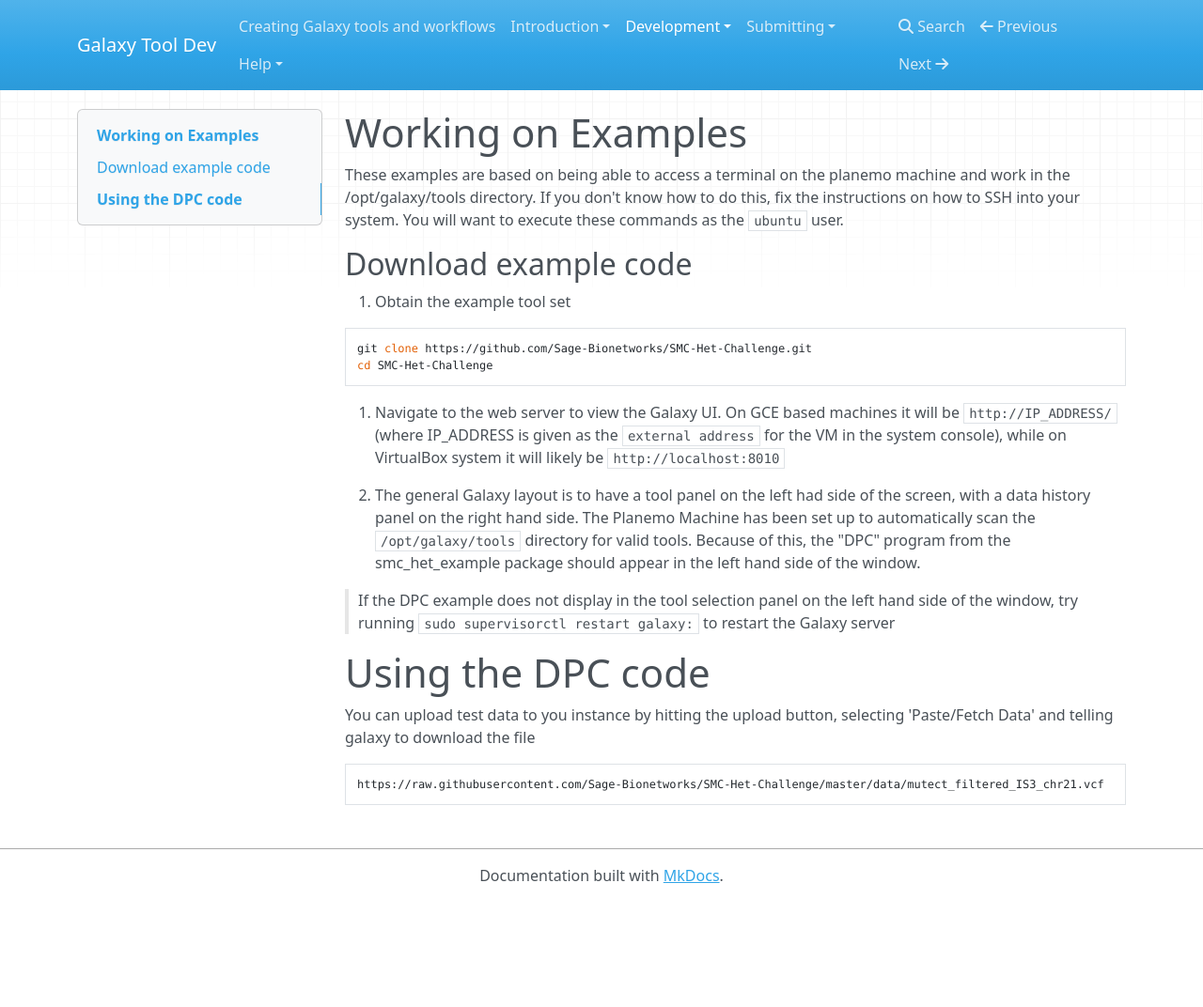
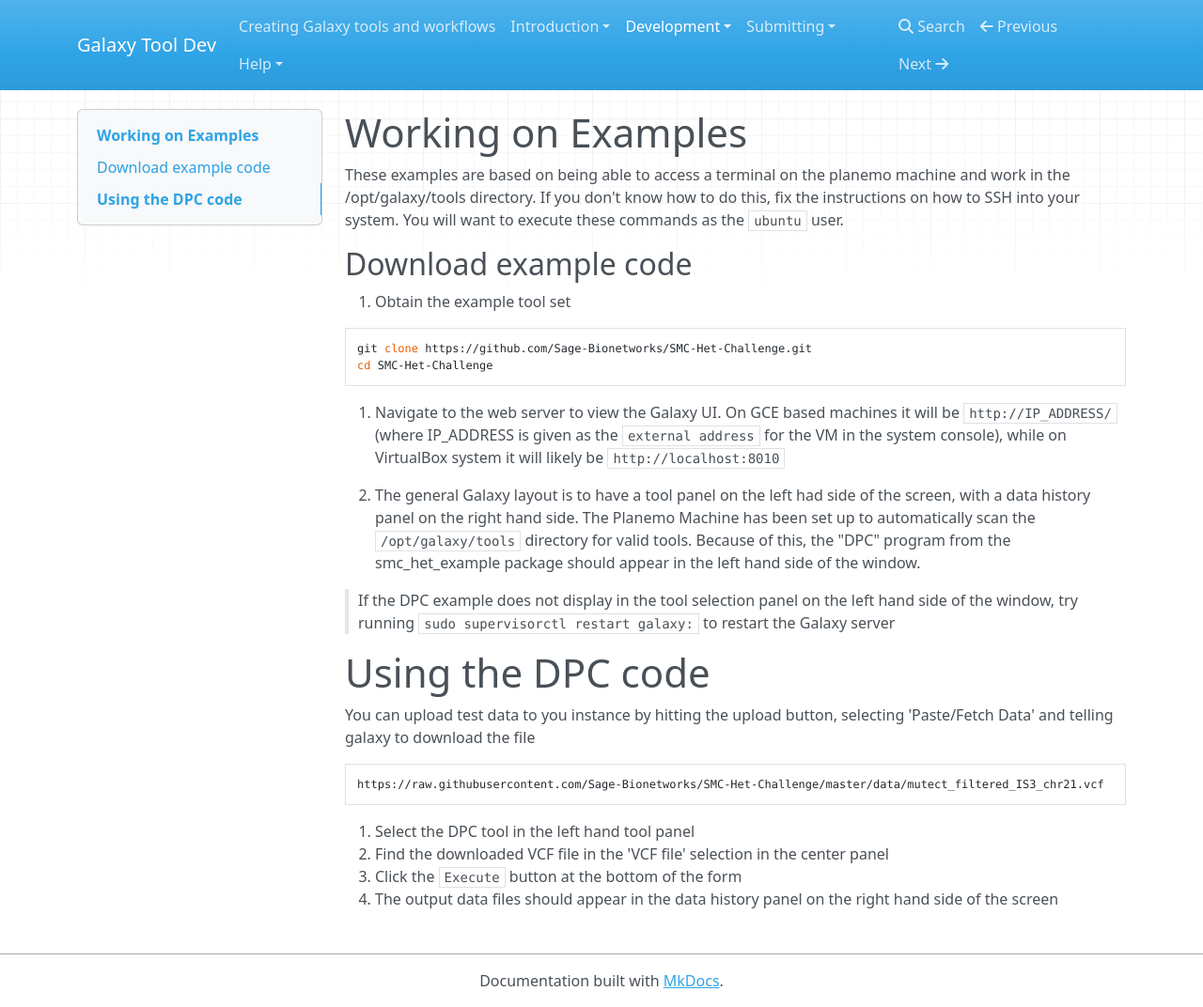
Before and after one commit to kellrott/galaxy-tooldev-docs, an MkDocs documentation site: the page built from docs/02_Examples.md, in a window 1280 px wide and 1072 px high. Shown: the whole window at 94% size. Built offline with MkDocs 1.6.1, drawn with Linux system fonts in a browser that asks for light colours; nearby versions of some CDN libraries; old or Windows-style settings are respelled for this version of MkDocs.

Commit message:
Adding notes about how to run example programs

````diff
--- a/docs/02_Examples.md
+++ b/docs/02_Examples.md
@@ -3,10 +3,7 @@
 Working on Examples
 ===================
 
-These examples are based on being able to access a terminal on the
-planemo machine and work in the /opt/galaxy/tools directory. If you don't know
-how to do this, fix the instructions on how to SSH into your system. You will
-want to execute these commands as the `ubuntu` user.
+These examples are based on being able to access a terminal on the planemo machine and work in the /opt/galaxy/tools directory. If you don't know how to do this, fix the instructions on how to SSH into your system. You will want to execute these commands as the `ubuntu` user.
 
 Download example code
 ---------------------
@@ -33,3 +30,8 @@ You can upload test data to you instance by hitting the upload button, selecting
 ```
 https://raw.githubusercontent.com/Sage-Bionetworks/SMC-Het-Challenge/master/data/mutect_filtered_IS3_chr21.vcf
 ```
+
+1. Select the DPC tool in the left hand tool panel
+2. Find the downloaded VCF file in the 'VCF file' selection in the center panel
+3. Click the `Execute` button at the bottom of the form
+4. The output data files should appear in the data history panel on the right hand side of the screen
````
